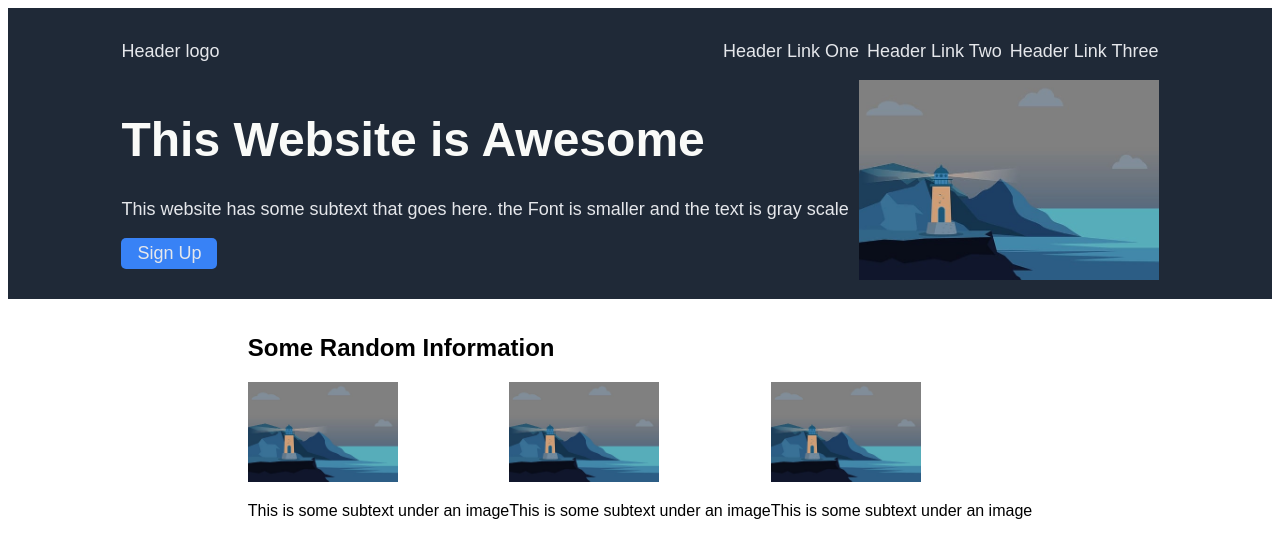
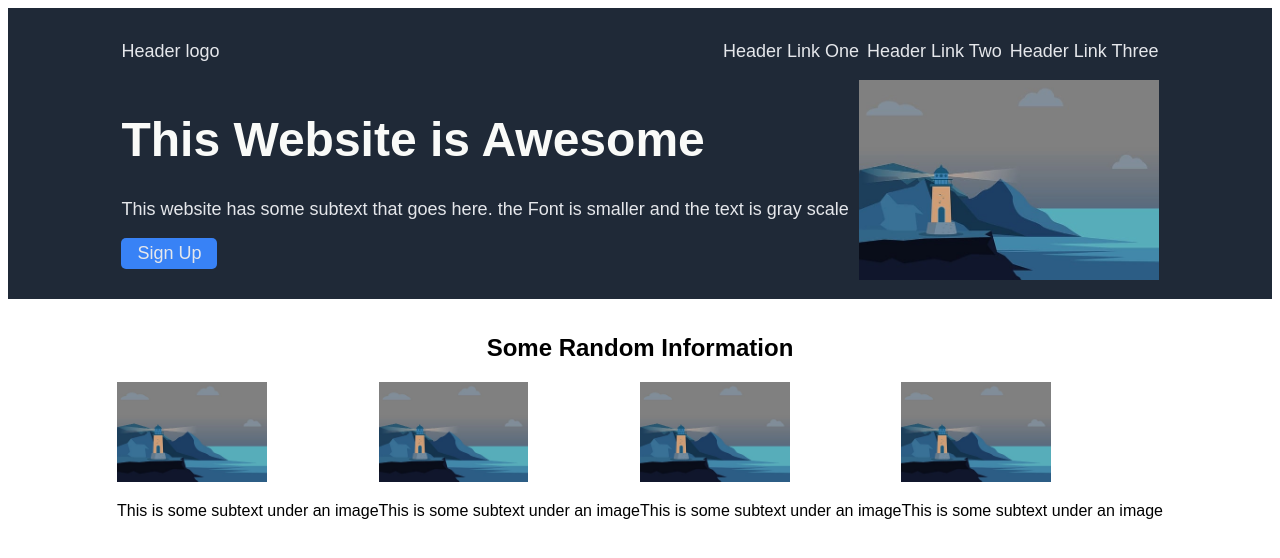
Before and after one commit to jroll70/odin-landing-page, a plain HTML site: page index.html in a window 1280 px wide. Drawn offline with Linux system fonts and the light colour scheme.

Commit message:
All content has been added, spacing and formatting needs to be finished

```diff
--- a/index.html
+++ b/index.html
@@ -43,6 +43,10 @@
                         <div><img class="lighthouse-2" src="images/lighthouse.png"></div>
                         <div class="information-texts"><p>This is some subtext under an image</p></div>
                     </div>
+                    <div class="information-boxes-image">
+                        <div><img class="lighthouse-2" src="images/lighthouse.png"></div>
+                        <div class="information-texts"><p>This is some subtext under an image</p></div>
+                    </div>
                 </div>
         </div>
     </div>
--- a/styles.css
+++ b/styles.css
@@ -80,6 +80,12 @@
     margin: 15px;
 }
 
+.information-header {
+    display: flex;
+    align-items: center;
+    justify-content: center;
+}
+
 .information-boxes {
     display: flex;
     flex-direction: row;
@@ -87,7 +93,6 @@
 
 .information-texts {
     display: flex;
-    flex: auto;
 }
 
 .hero p {
```
